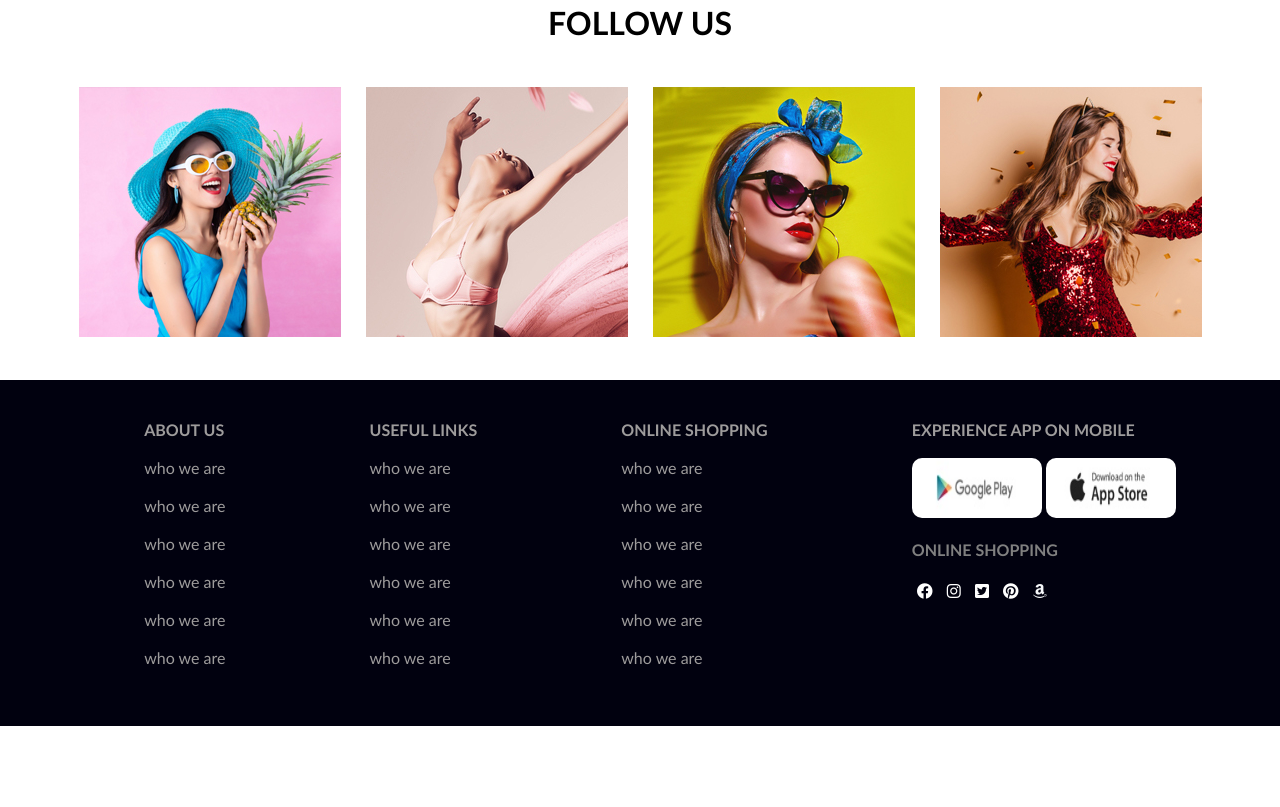
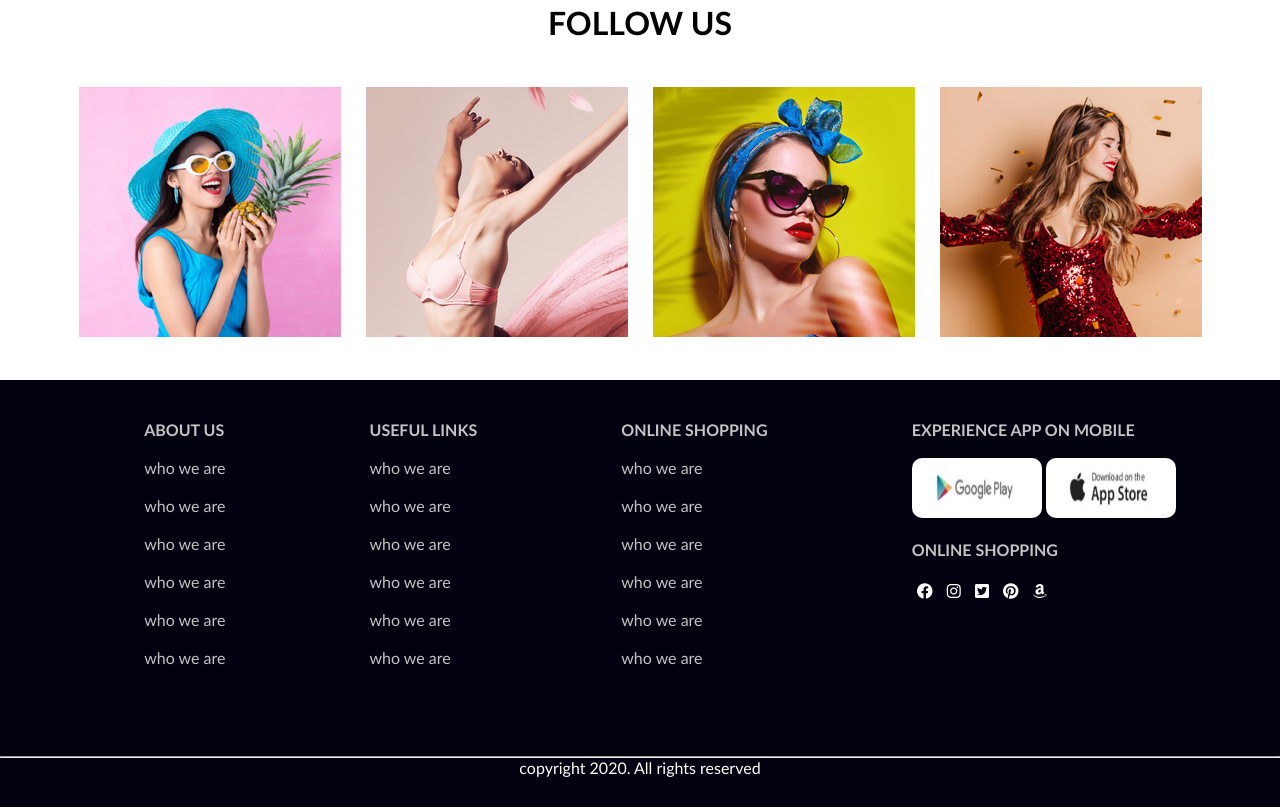
Before and after one commit to naresh183/assignments, a plain HTML site: page project2/index.html in a window 1280 px wide. Shown: the part 4010-4817 px from the top of the page. Before the commit the page ends 4736 px from the top, so only its background shows below. Drawn offline with Linux system fonts and the light colour scheme.

Commit message:
second commit

```diff
--- a/project2/index.html
+++ b/project2/index.html
@@ -23,6 +23,9 @@
             </ul>
         </div>
     </div>
+
+    <!-- navbar starts here -->
+
     <div class="navbar" style="background-color: white;">
         <div class="logo">
             <img src="./img/logo.png" alt="">
@@ -42,6 +45,8 @@
             <i class="fa-solid fa-bars"></i>
         </div>
     </div>
+    <!-- navbar ends here -->
+
     <!-- banner starts here -->
     <div class="banner" style="background-color: pink;">
         <div class="bannerheadings">
@@ -58,7 +63,7 @@
     </div>
     <!-- banner ends here -->
 
-    <!-- Featured products -->
+    <!-- Featured products starts here -->
 
     <h1 style="text-align: center;margin-top: 50px;font-size: 45px;">FEATURED PRODUCTS</h1>
     <div class="featuredproducts">
@@ -93,6 +98,9 @@
             <b>$35.00</b>
         </div>
     </div>
+    <!-- Featured products ends here -->
+
+    <!-- banner2 statrs here -->
     <div class="banner2">
         <div style="margin-top: 100px;margin-left: 250px;" class="banner2headings">
            <ul style="list-style: none;">
@@ -104,8 +112,9 @@
         <img src="./img/ban-2.png" alt="">
 
     </div>
+    <!-- banner2 ends here -->
 
-    <!-- polular products -->
+    <!-- polular products starts g=here -->
 
     <h1 style="text-align: center;font-size: 40px;margin: 20px 0px;">MOST POPULAR</h1>
     <div class="popularproducts">
@@ -162,6 +171,7 @@
             <b>$35.00</b>
         </div>
     </div>
+    <!-- polular products starts g=here -->
 
     <!--gurantee icons -->
 
@@ -191,7 +201,9 @@
 
         </div>
     </div>
-    <!-- trending products -->
+
+    <!-- trending products starts here -->
+
     <h1 style="text-align: center;margin-top: 40px;margin-bottom: 50px;font-size: 40px;">TRENDING PRODUCTS</h1>
     <div class="trendingproducts">
         <div class="row1">
@@ -305,7 +317,11 @@
 
     </div>
 
-    <!-- journal -->
+    <!-- trending products starts here -->
+
+
+    <!-- journal starts here -->
+
     <h1 style="text-align: center;margin: 60px 0px 45px 0px;font-size: 40px;">JOURNAL</h1>
     <div class="journal">
         <div class="jcards">
@@ -356,7 +372,11 @@
 
         </div>
     </div>
+
+    <!-- journal starts here -->
+
     <!-- follow us -->
+
     <h1 style="text-align: center;margin: 45px 0px;">FOLLOW US</h1>
     <div class="social">
         <div class="followcard">
@@ -372,9 +392,12 @@
             <img src="./img/social4.jpg" alt="">
         </div>
     </div>
+
+    <!-- end page -->
+
     <div class="end">
         <div class="aboutus">
-            <ul style="color:rgb(158, 156, 156);">
+            <ul style="color: rgb(197, 195, 195);">
                 <li><b>ABOUT US</b></li><br>
                 <li>who we are</li><br>
                 <li>who we are</li><br>
@@ -385,7 +408,7 @@
             </ul>
         </div>
         <div class="usefullinks">
-            <ul style="color: rgb(158, 156, 156);">
+            <ul style="color: rgb(197, 195, 195);">
                 <li><b>USEFUL LINKS</b></li><br>
                 <li>who we are</li><br>
                 <li>who we are</li><br>
@@ -396,7 +419,7 @@
             </ul>
         </div>
         <div class="onlineshopping">
-            <ul style="color: rgb(158, 156, 156);">
+            <ul style="color: rgb(197, 195, 195);">
                 <li><b>ONLINE SHOPPING</b></li><br>
                 <li>who we are</li><br>
                 <li>who we are</li><br>
@@ -408,11 +431,11 @@
         </div>
         <div class="apps">
             <ul>
-                <li style="color: rgb(158, 156, 156);"><b>EXPERIENCE APP ON MOBILE</b></li><br>
+                <li style="color: rgb(197, 195, 195);"><b>EXPERIENCE APP ON MOBILE</b></li><br>
                 <li>
                    <img src="./img/play.jpg" alt="">  <img src="./img/app.jpg" alt="">
                 </li><br>
-                <li style="color: grey;"><b>ONLINE SHOPPING</b></li><br>
+                <li style="color: rgb(197, 195, 195);"><b>ONLINE SHOPPING</b></li><br>
                 <li>
                     <i class="fa-brands fa-facebook"></i>
                     <i class="fa-brands fa-instagram"></i>
@@ -424,5 +447,10 @@
         </div>
 
     </div>
+
+    <div class="copyrights">
+        <hr>
+        <p>copyright 2020. All rights reserved</p>
+    </div>
 </body>
 </html>
--- a/project2/style.css
+++ b/project2/style.css
@@ -1,5 +1,6 @@
 *{margin: 0px;
  font-family: calibri;}
+
 .start{display: flex;
         justify-content: space-around;
         align-items: center;
@@ -8,35 +9,49 @@
 
 /* .first{padding: 0px 10px;} */
 
-.first ul{display: flex;margin-left: -180px;
+.first ul{display: flex;
+        margin-left: -180px;
         list-style: none;}
+
 .first li{padding: 0px 15px;font-size: 13px;}
 
-.second ul{display: flex;margin-right: -140px;
+.second ul{display: flex;
+        margin-right: -140px;
         list-style: none;}
-.second li{padding: 0px 15px;font-size: 13px;}
+
+.second li{padding: 0px 15px;
+        font-size: 13px;}
 
         /* navbar */
 
 .navbar{display: flex;padding: 20px 0px;
         align-items: center;
         justify-content: space-around;
-    background-color: aliceblue;}
+        background-color: aliceblue;}
+
 .logo{padding-right: 100px;}
-.navbar ul{display: flex;margin-left: -350px;
+
+.navbar ul{display: flex;
+        margin-left: -350px;
         list-style: none;}
+
 .navbar li{padding: 0px 15px;font-size: 12px;}
+
 .icons{margin-right: 5px;}
-.icons i{padding: 0px 10px;
-        }
+
+.icons i{padding: 0px 10px;}
 
         /* banner */
 
 .banner{background-image: url(../img/bg-1.jpg);}
+
 .banner{display: flex;height: 400px;
          justify-content: space-around;}
+
 .bannerheadings{margin-top: 70px;}
+
 .bannerheadings ul{margin-left: 50px;}
+
 .bannerimg img{height: 400px;width: 500px;
                 margin-right: 70px;}
 
@@ -48,15 +63,23 @@
         }
 .fcard{height:auto;width: 300px;
         text-align: center;margin-bottom: 50px;}
+
 .fcard img{height: 380px;width: 300px;}
 .fcard i{margin-bottom: 6px;}
+
 .fcard p{margin-bottom: -10px;margin-top: 13px;}
-.banner2{display: flex;justify-content: space-around;
+
+.banner2{display: flex;
+        justify-content: space-around;
         background-color: rgb(231, 231, 231);
         margin-bottom: 40px;}
+
 .banner2 img{height: 300px;width: 450px;}
-.popularproducts {display: flex;justify-content:center;
+
+.popularproducts {display: flex;
+        justify-content:center;
         gap: 25px;margin-top: 30px;}
+
 .popularproducts p{font-weight: bold;}
 .mcard{text-align: center;}
 
@@ -64,37 +87,64 @@
 
 .guarantee{display: flex;justify-content: center;
         gap: 25px;margin-top: 50px;}
+
 .gicons{height: 100px;width: 200px;
         border: 2px solid rgb(146, 5, 5);
         border-radius: 5px;
-        text-align: center;padding: 20px;}
+        text-align: center;
+        padding: 20px;}
 
         /* trending products */
 
-.row1{display: flex;justify-content: center;gap: 20px;
-        margin-top: 30px;margin-bottom: 30px;}
-.row2{display: flex;justify-content: center;gap: 20px;
-        margin-top: 30px;margin-bottom: 30px;}
+.row1{display: flex;
+        justify-content: center;
+        gap: 20px;
+        margin-top: 30px;
+        margin-bottom: 30px;}
+
+.row2{display: flex;
+        justify-content: center;
+        gap: 20px;
+        margin-top: 30px;
+        margin-bottom: 30px;}
+
 .tproducts{text-align: center;}
+
 .trendingproducts p{font-weight: bold;}
 
         /* journal */
 
-.journal{display: flex;justify-content: center;gap:25px;}
+.journal{display: flex;
+        justify-content: center;
+        gap:25px;}
+
 .spacing{display: flex;
-        justify-content: center;gap: 80px;}
+        justify-content: center;
+        gap: 80px;}
 
 
 
         /* follow us */
 
-.social{display: flex;justify-content: center;gap: 25px;
+.social{display: flex;
+        justify-content: center;
+        gap: 25px;
         margin: 40px 0px ;}
+
 .end{display: flex;
-justify-content: space-evenly;
-background-color: rgb(1, 1, 15);color: white;
-padding: 40px 0px;}
+        justify-content: space-evenly;
+        background-color: rgb(1, 1, 15);
+        color: white;
+        padding: 40px 0px;}
+
 .end ul{list-style: none;}
+
 .apps i{padding: 5px;}
+
 .apps img{border-radius: 10px;
          height: 60px;width:130px ;}
+
+.copyrights{background-color: rgb(1, 1, 15);
+                color: white;
+                text-align: center;
+                padding: 30px 0px;}
```
